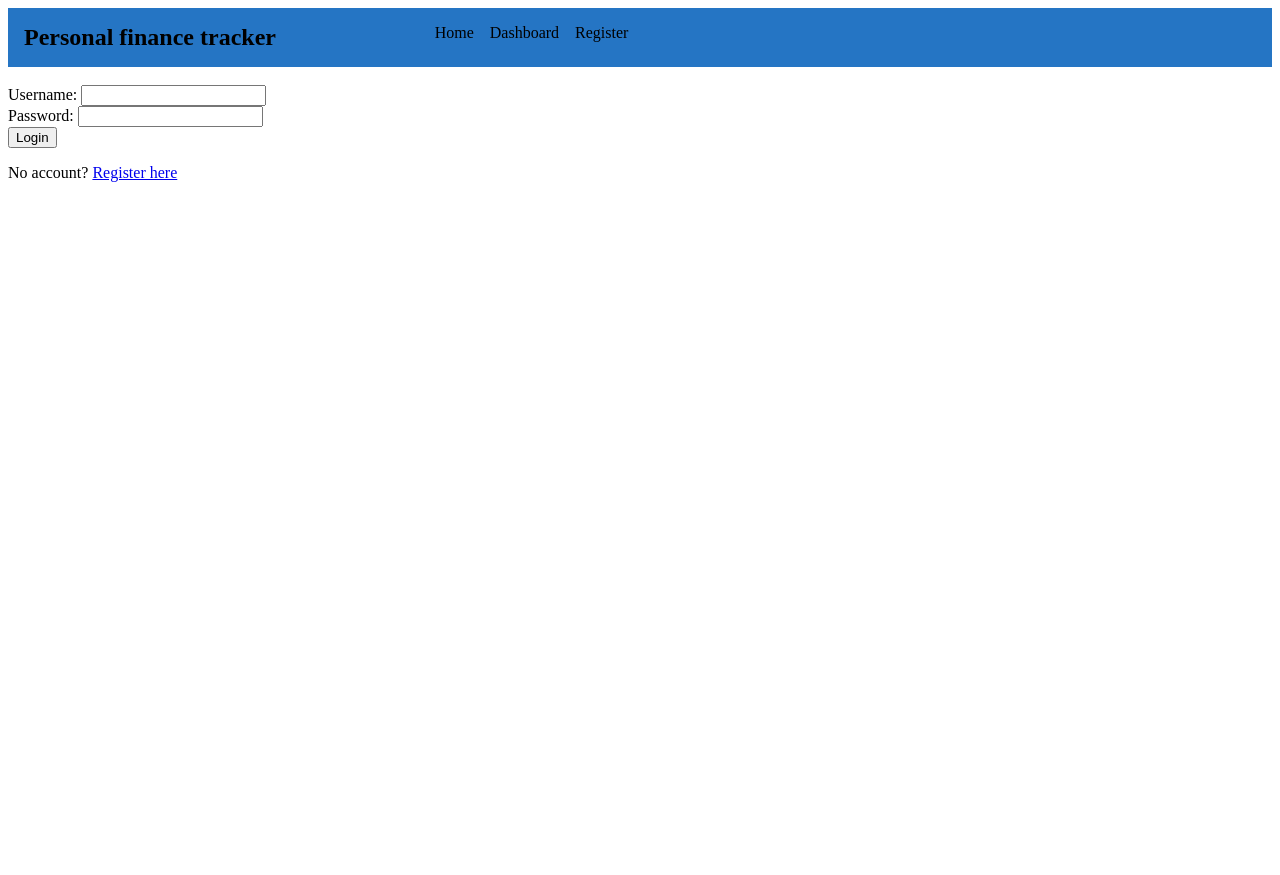
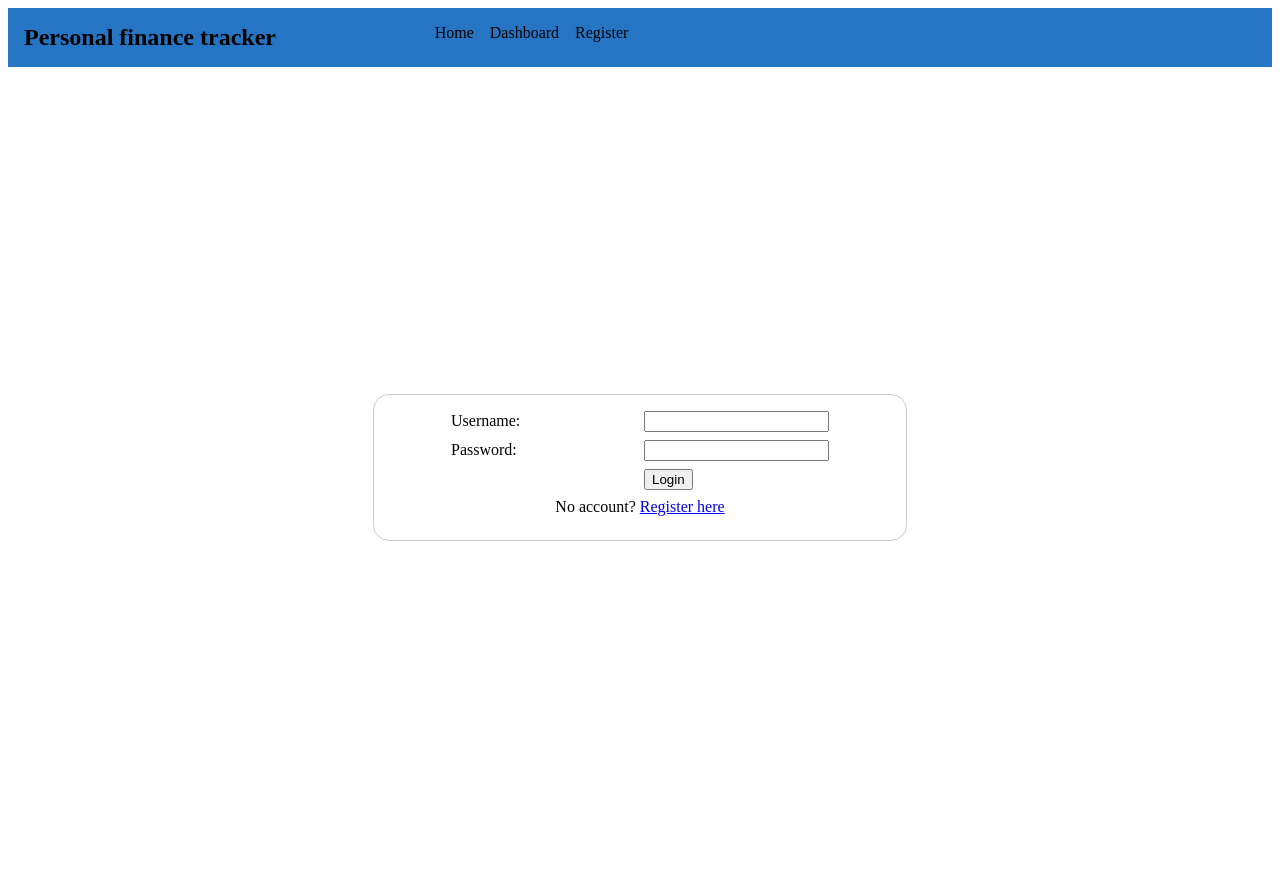
Before and after one commit to trickwide/personal-finance-tracker, a Flask app: page / in a window 1280 px wide. Before the commit the page ends 182 px from the top, so only its background shows below. Run offline with Flask 3, Linux system fonts and the light colour scheme.

Commit message:
Adding styling to the landing/login page

```diff
--- /dev/null
+++ b/src/static/index.css
@@ -0,0 +1,50 @@
+.centered-container {
+  display: flex;
+  justify-content: center;
+  align-items: center;
+  height: 100vh;
+}
+
+.login-wrapper {
+  display: flex;
+  justify-content: center; /* Changed to center for login form */
+  align-items: start;
+  width: 80%;
+  max-width: 500px; /* Adjusted for a shorter login form */
+  background-color: #fff;
+  padding: 1em;
+  border: 1px solid #ccc;
+  border-radius: 1em;
+}
+
+.login-form form {
+  display: grid;
+  grid-template-columns: repeat(2, 1fr);
+  grid-gap: 0.5em;
+  align-items: center;
+}
+
+.input-group {
+  display: contents;
+}
+
+.input-group label {
+  grid-column: 1;
+}
+
+.input-group input {
+  grid-column: 2;
+}
+
+#login-button {
+  grid-column: 2;
+  width: auto;
+  justify-self: start;
+}
+
+.account-prompt {
+  text-align: center;
+  margin-top: 0.5em;
+  margin-bottom: 0.5em; /* Add a bit of space between the prompt and the login button */
+  grid-column: span 2; /* Span the prompt across both columns */
+}
--- a/src/templates/frontend/index.html
+++ b/src/templates/frontend/index.html
@@ -1,18 +1,33 @@
 {% extends 'base.html' %}
+
+{% block stylesheets %}
+    {{ super() }}
+    <link rel="stylesheet" href="{{ url_for('static', filename='index.css') }}">
+{% endblock %}
 
 {% block header %}
   <h1>{% block title %}Home{% endblock %}</h1>
 {% endblock %}
 
 {% block content %}
-  </br>
-
-  <form action="/" method="POST">
-    Username: <input type="text" name="username" /><br />
-    Password: <input type="password" name="password" /><br />
-    <input type="submit" value="Login" />
-  </form>
-  <p>No account? <a href="/register">Register here</a></p>
+  <div class="centered-container">
+    <div class="login-wrapper">
+      <div class="login-form">
+        <form action="/" method="POST">
+          <div class="input-group">
+            <label for="login-username">Username:</label>
+            <input type="text" id="login-username" name="username" />
+          </div>
+          <div class="input-group">
+              <label for="login-password">Password:</label>
+              <input type="password" id="login-password" name="password" />
+          </div>
+          <input id="login-button" type="submit" value="Login" />
+        </form>
+        <p class="account-prompt">No account? <a href="/register">Register here</a></p>
+      </div>
+    </div>
+  </div>
 
   {% set js_flashed_messages = get_flashed_messages()|tojson %}
     <script>
```
